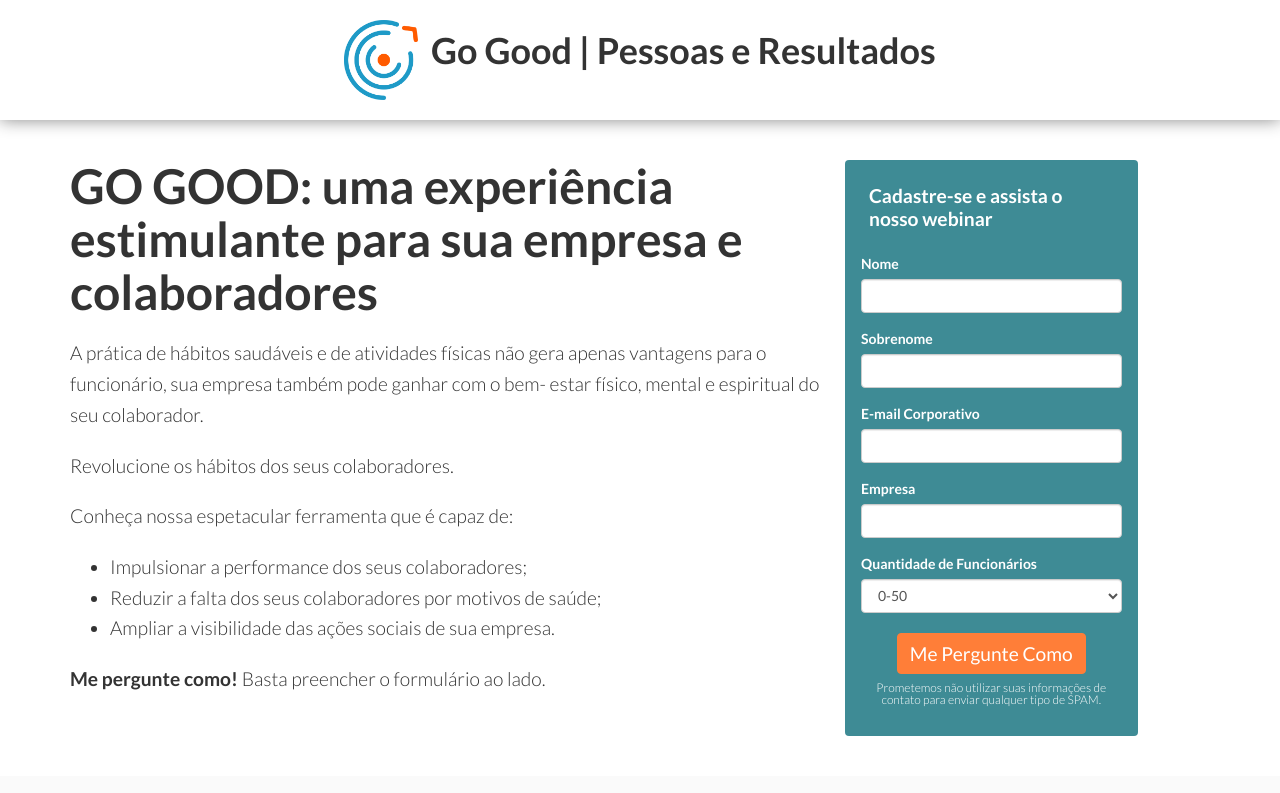
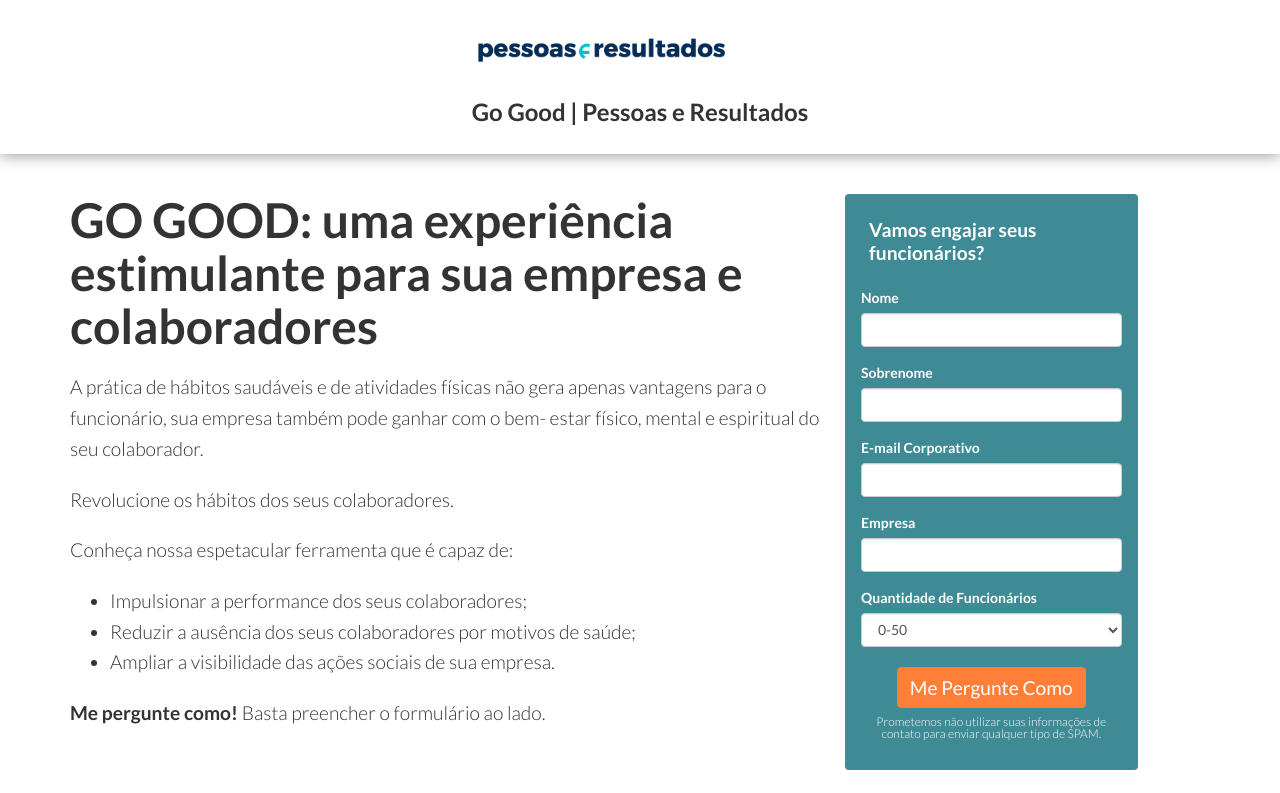
Before and after one commit to abferrari/HackathonGama1Plus2, a plain HTML site: page landing_page.html in a window 1280 px wide. Shown: the top 793 px of the page. Drawn offline with nearby package versions, Linux system fonts and the light colour scheme.

Commit message:
More and more

```diff
--- a/css/style.css
+++ b/css/style.css
@@ -78,7 +78,7 @@
     box-shadow: 0px 0px 16px #888888;
 }
 .cover img.brand {
-	max-width: 100px;
+	max-width: 260px;
 	min-width: 60px;
 	object-fit: contain;
 }
@@ -90,6 +90,8 @@
 
 .cover h1 {
 	font-weight: 700;
+	font-size: 1rem;
+	margin-bottom: 20px !important;
 }
 .cover h3 {
 	font-weight: 300;
--- a/landing_page.html
+++ b/landing_page.html
@@ -50,7 +50,7 @@
 	<header class="cover">
 		<div class="row">
 
-				<img class="brand img-responsive" src="img/brand.png" />
+				<img class="brand img-responsive" src="img/logo-blog.png" /><br />
 
 				<h1>Go Good | Pessoas e Resultados</h1>
 
@@ -70,7 +70,7 @@
 
 					<ul>
 						<li>Impulsionar a performance dos seus colaboradores;</li>
-						<li>Reduzir a falta dos seus colaboradores por motivos de saúde;</li>
+						<li>Reduzir a ausência dos seus colaboradores por motivos de saúde;</li>
 						<li>Ampliar a visibilidade das ações sociais de sua empresa.</li>
 					</ul>
 
@@ -80,7 +80,7 @@
 					<form method="post">
 
 						<div>
-							<p class="title">Cadastre-se e assista o nosso webinar</p>
+							<p class="title">Vamos engajar seus funcionários?</p>
 
 							<div>
 								<label for="id_first_name">Nome</label>
```
Also changed, not shown: img/logo-blog.png (added).
